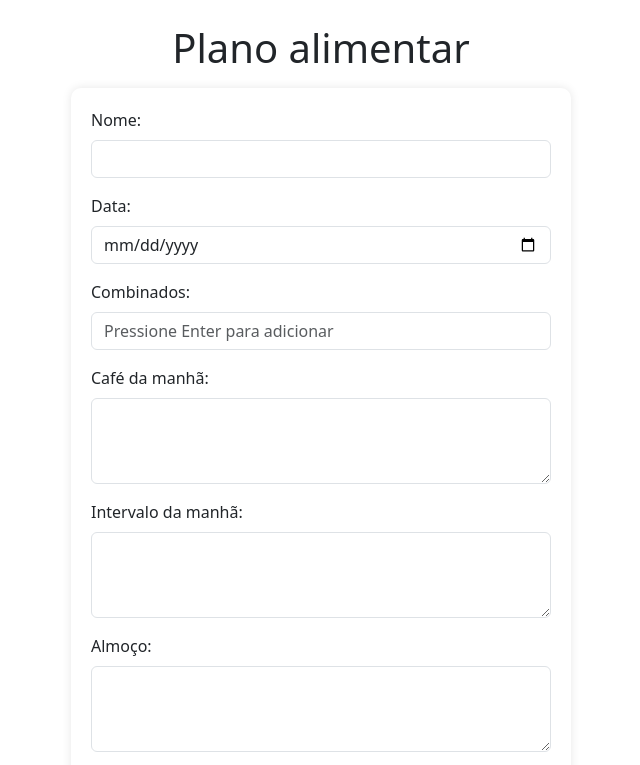
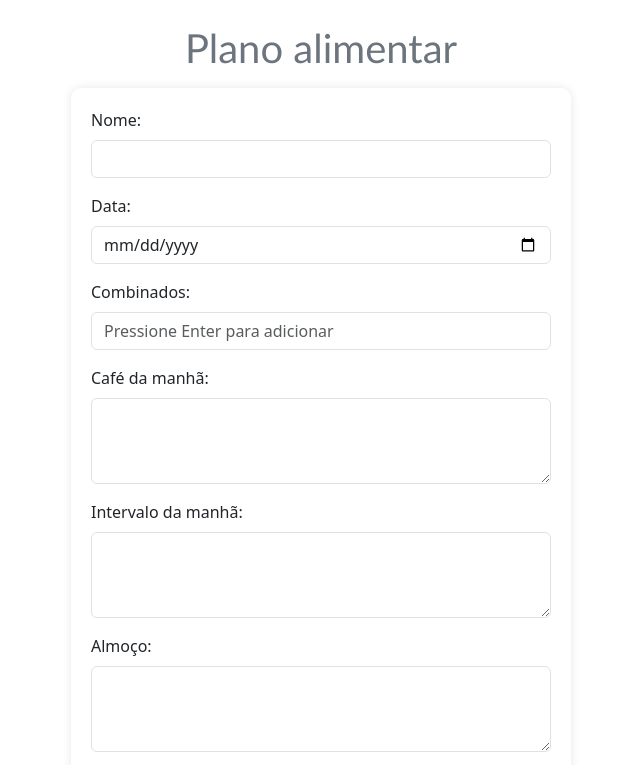
Before and after one commit to Casarin0118/planos-alimentares, a plain HTML site: page planos.html in a window 1280 px wide. Shown: the top 765 px of the page, without its empty margins (319-959 px from the left). Drawn offline with nearby package versions, Linux system fonts and the light colour scheme.

Commit message:
Update planos.html

```diff
--- a/planos.html
+++ b/planos.html
@@ -23,11 +23,14 @@
             font-size: 1.2em; /* Torna o 'x' um pouco maior */
             font-weight: bold;
         }
+        .text{
+            font-family:'Trebuchet MS', 'Lucida Sans Unicode', 'Lucida Grande', 'Lucida Sans', Arial, sans-serif
+        }
     </style>
 </head>
 
 <body class="container mt-4">
-    <h1 class="text-center">Plano alimentar</h1>
+    <h1 class="text-center text-secondary text">Plano alimentar</h1>
 
     <form id="planoForm" class="mt-3">
         <div class="mb-3">
```
